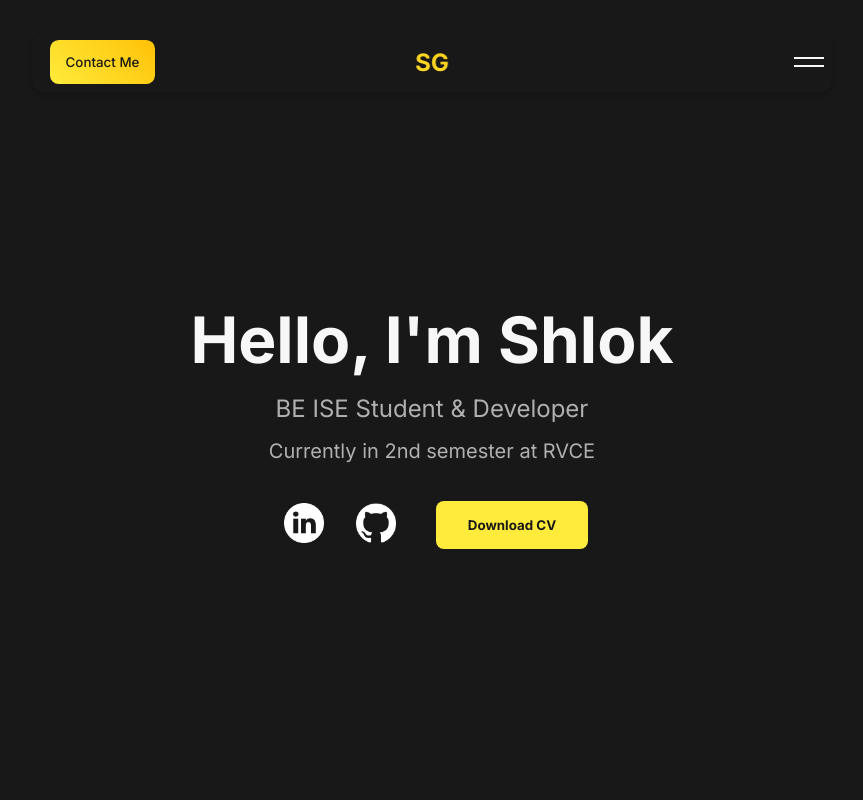
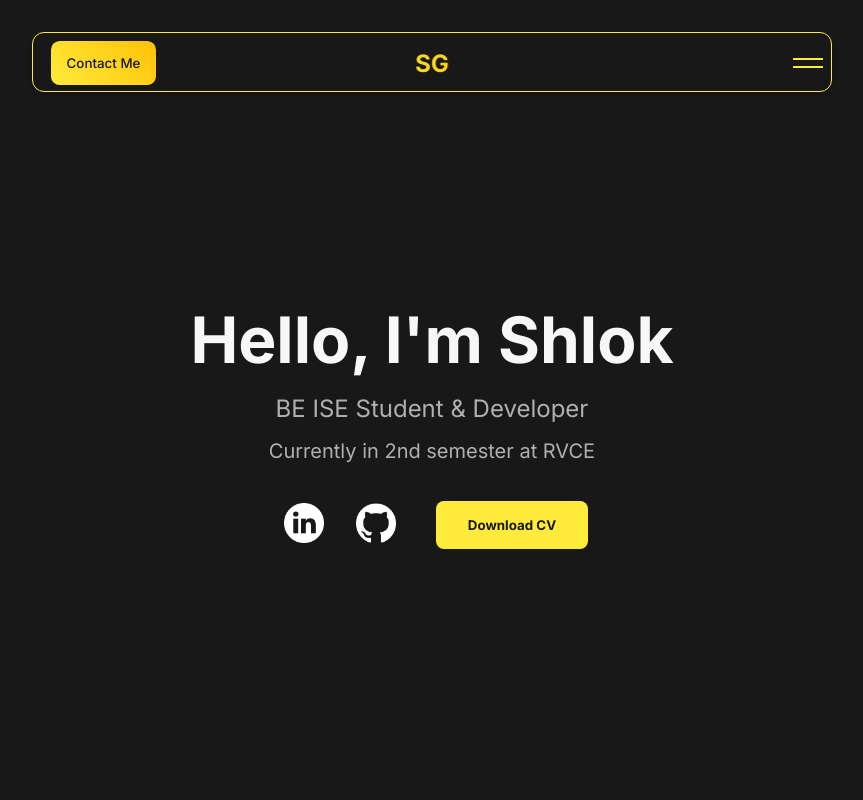
Before and after one commit to gshlok/portfolio, a React (Vite) app: page / in a window 1280 px wide. Shown: the top 800 px of the page, without its empty margins (208-1071 px from the left). Built offline with nearby package versions, Linux system fonts and the light colour scheme.

Commit message:
Faster animations

```diff
--- a/src/components/CardNav.css
+++ b/src/components/CardNav.css
@@ -24,6 +24,7 @@
     position: relative;
     overflow: hidden;
     will-change: height;
+    border: 1px solid #FFEB3B;
 }
 
 .card-nav-top {
--- a/src/components/CardNav.tsx
+++ b/src/components/CardNav.tsx
@@ -91,11 +91,11 @@ const CardNav: React.FC<CardNavProps> = ({
 
         tl.to(navEl, {
             height: calculateHeight,
-      duration: 0.4,
+            duration: 0.2,
             ease
         });
 
-    tl.to(cardsRef.current, { y: 0, opacity: 1, duration: 0.4, ease, stagger: 0.08 }, '-=0.1');
+        tl.to(cardsRef.current, { y: 0, opacity: 1, duration: 0.2, ease, stagger: 0.04 }, '-=0.1');
 
         return tl;
     };
@@ -188,13 +188,11 @@ const CardNav: React.FC<CardNavProps> = ({
                         style={{ color: menuColor || '#000' }}
                     >
                         <div
-              className={`hamburger-line w-[30px] h-[2px] bg-current transition-[transform,opacity,margin] duration-300 ease-linear [transform-origin:50%_50%] ${
-                isHamburgerOpen ? 'translate-y-[4px] rotate-45' : ''
+                            className={`hamburger-line w-[30px] h-[2px] bg-current transition-[transform,opacity,margin] duration-300 ease-linear [transform-origin:50%_50%] ${isHamburgerOpen ? 'translate-y-[4px] rotate-45' : ''
                                 } group-hover:opacity-75`}
                         />
                         <div
-              className={`hamburger-line w-[30px] h-[2px] bg-current transition-[transform,opacity,margin] duration-300 ease-linear [transform-origin:50%_50%] ${
-                isHamburgerOpen ? '-translate-y-[4px] -rotate-45' : ''
+                            className={`hamburger-line w-[30px] h-[2px] bg-current transition-[transform,opacity,margin] duration-300 ease-linear [transform-origin:50%_50%] ${isHamburgerOpen ? '-translate-y-[4px] -rotate-45' : ''
                                 } group-hover:opacity-75`}
                         />
                     </div>
@@ -213,8 +211,7 @@ const CardNav: React.FC<CardNavProps> = ({
                 </div>
 
                 <div
-          className={`card-nav-content absolute left-0 right-0 top-[60px] bottom-0 p-2 flex flex-col items-stretch gap-2 justify-start z-[1] ${
-            isExpanded ? 'visible pointer-events-auto' : 'invisible pointer-events-none'
+                    className={`card-nav-content absolute left-0 right-0 top-[60px] bottom-0 p-2 flex flex-col items-stretch gap-2 justify-start z-[1] ${isExpanded ? 'visible pointer-events-auto' : 'invisible pointer-events-none'
                         } md:flex-row md:items-end md:gap-[12px]`}
                     aria-hidden={!isExpanded}
                 >
--- a/src/components/Navbar.tsx
+++ b/src/components/Navbar.tsx
@@ -39,7 +39,7 @@ const Navbar: React.FC = () => {
             logoAlt="SG Portfolio"
             items={items}
             baseColor="#181818"
-      menuColor="#F7F7F7"
+            menuColor="#FFEB3B"
             buttonBgColor="#FFEB3B"
             buttonTextColor="#181818"
             ease="power3.out"
```
Also changed, not shown: src/components/Contact.css (indentation only), src/components/Hero.css (indentation only), src/components/Navbar.css (line endings or trailing spaces). Lines whose indentation alone changed are shown as unchanged.
